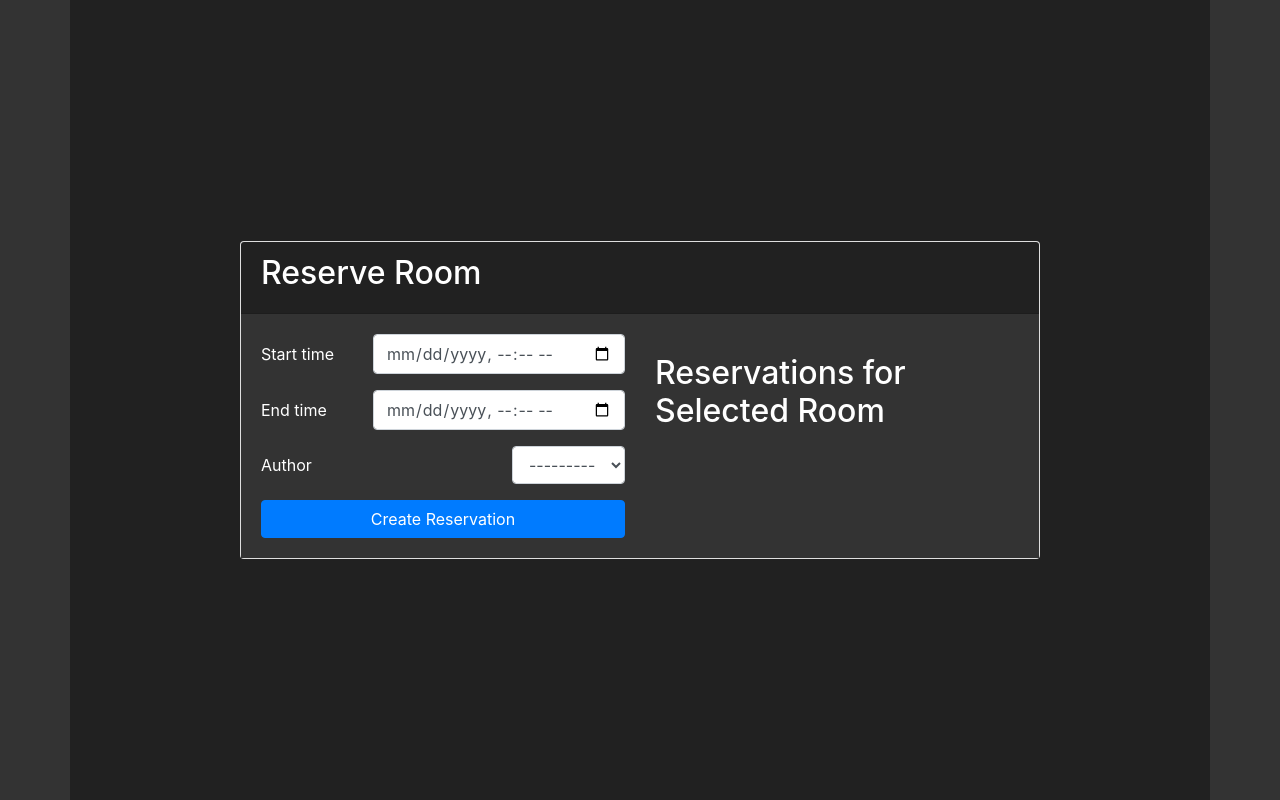
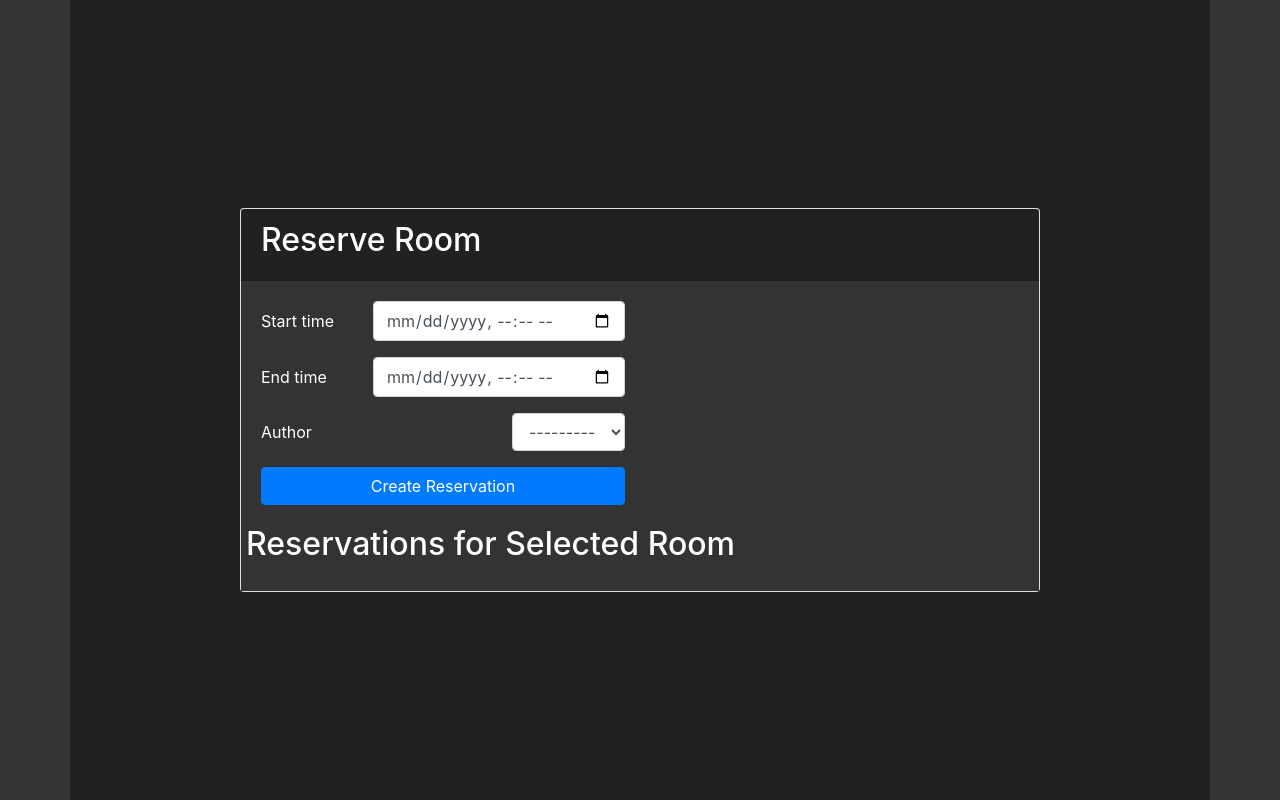
Before and after one commit to matikd13/www-projekt, a Django app: template www/templates/reserve_room.html in a window 1280 px wide. Run offline with Django 4.2, Linux system fonts and the light colour scheme; the template is opened without the code that fills it: values that come from a table or form of the project are taken from there, others are empty; some libraries are stand-ins or nearby versions.

Commit message:
lista reserwacji

```diff
--- a/www/templates/reserve_room.html
+++ b/www/templates/reserve_room.html
@@ -117,7 +117,6 @@
                             <button type="submit" class="btn btn-primary">Create Reservation</button>
                         </form>
                     </div>
-                    <div class="col-md-6">
                     <div class="reservations-container">
                         <h2>Reservations for Selected Room</h2>
                         {% for reservation in room.reservations.all %}
@@ -130,6 +129,5 @@
             </div>
         </div>
     </div>
-    </div>
 </body>
 </html>
```
Lines whose indentation alone changed are shown as unchanged.
